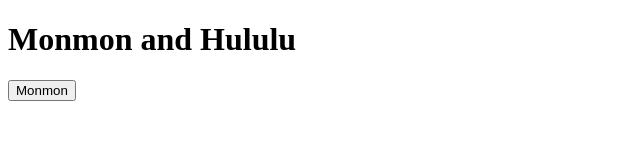
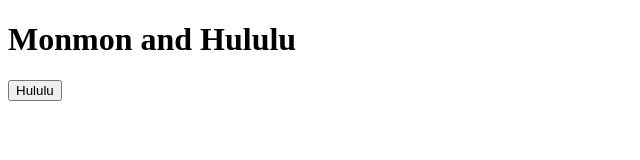
Before and after one commit to A109010127/A109010127.github.io, a plain HTML site: page index.html in a window 1280 px wide. Shown: the full height of the page, 0-640 px from the left. Drawn offline with Linux system fonts and the light colour scheme.

Commit message:
Update index.html

```diff
--- a/index.html
+++ b/index.html
@@ -7,7 +7,7 @@
   <body>
     <h1 class="red-text text-center"> Monmon and Hululu</h1>
     <img src='Hululu.jpg' id="oImg" style='display:none' width="160px" hight="200px">
-    <INPUT TYPE="button" value='Monmon' onclick="reP()">
+    <INPUT TYPE="button" value='Hululu' onclick="reP()">
   </body>
   <body>
     <SCRIPT LANGUAGE="JavaScript">
```
